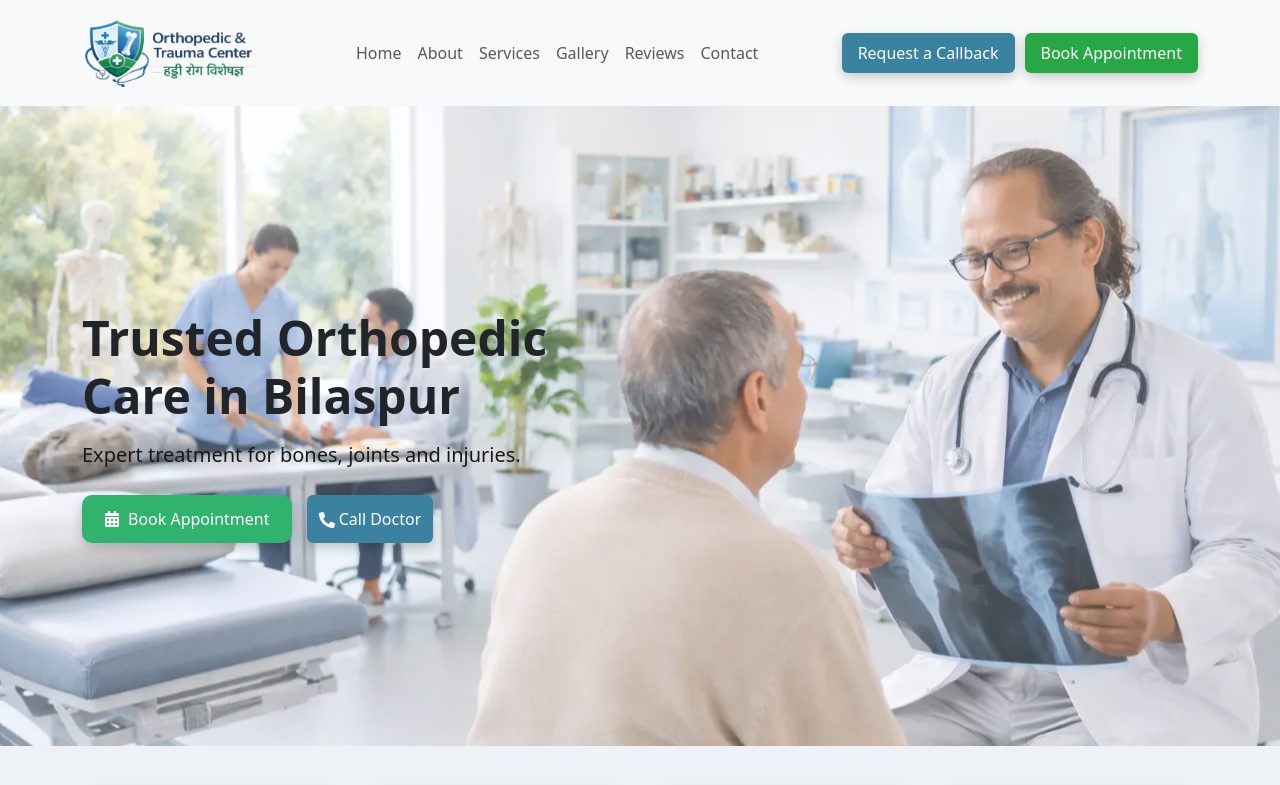
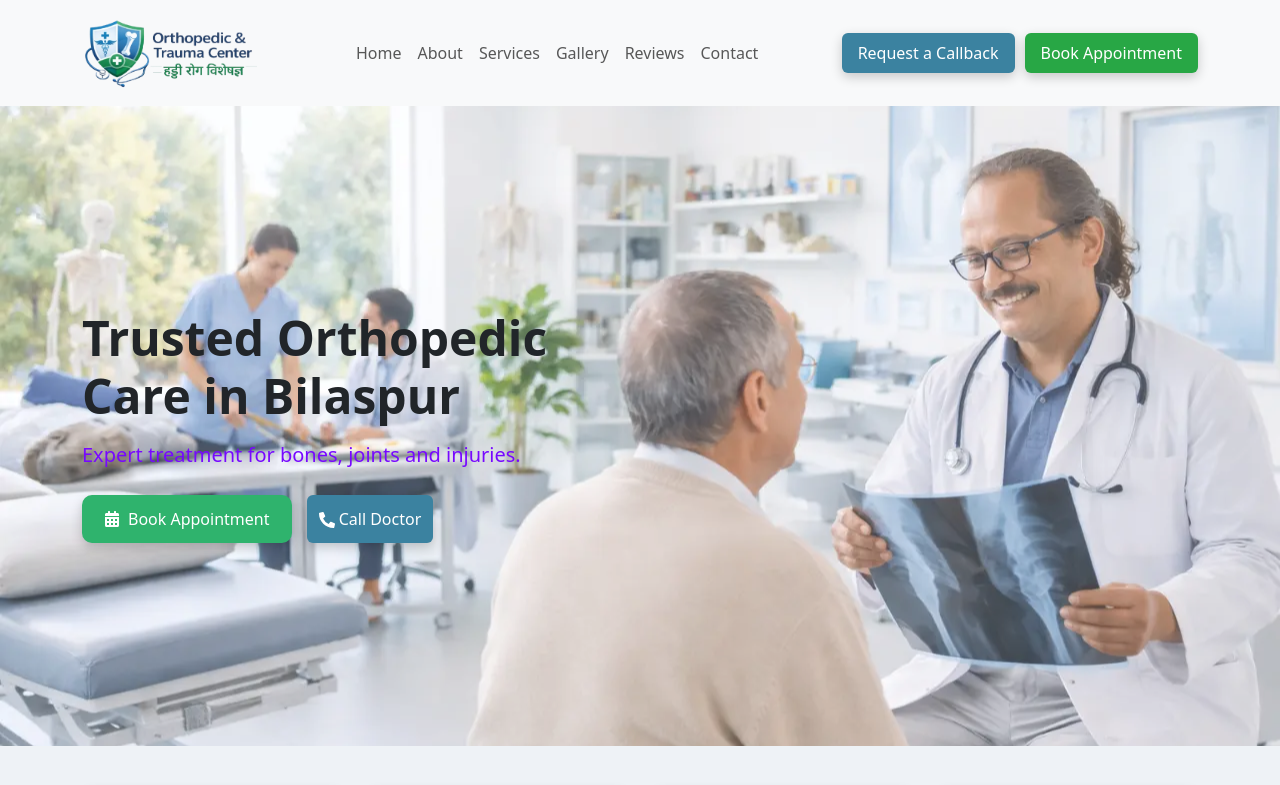
Before and after one commit to dipu4432/-reactjs, a React (Vite) app: page / in a window 1280 px wide. Shown: the top 785 px of the page. Built offline with nearby package versions, Linux system fonts and the light colour scheme; no server answers.

Commit message:
changed bacnner subtext

```diff
--- a/src/components/banner.css
+++ b/src/components/banner.css
@@ -33,7 +33,7 @@
 /* Subtitle */
 .hero-subtitle {
   font-size: 1.25rem;
-  color: #181717;
+  color: #7708FF;
   margin-bottom: 25px;
 }
 
```
